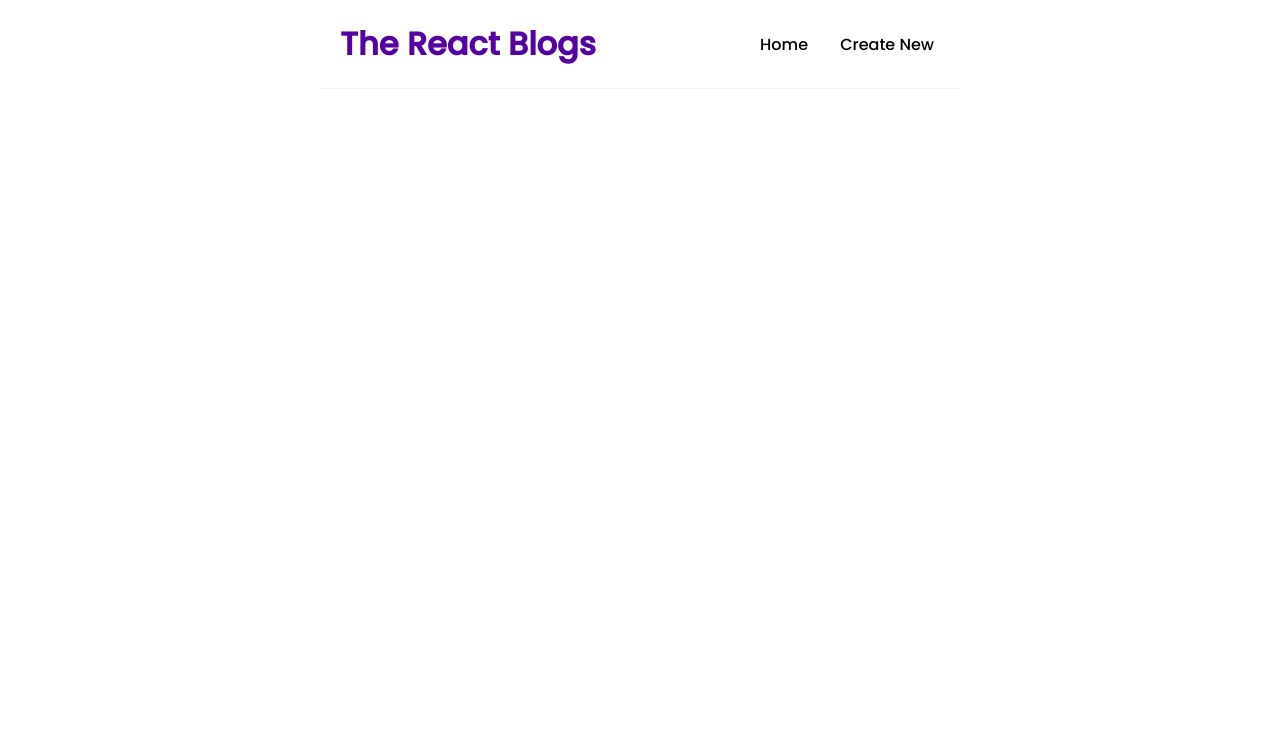
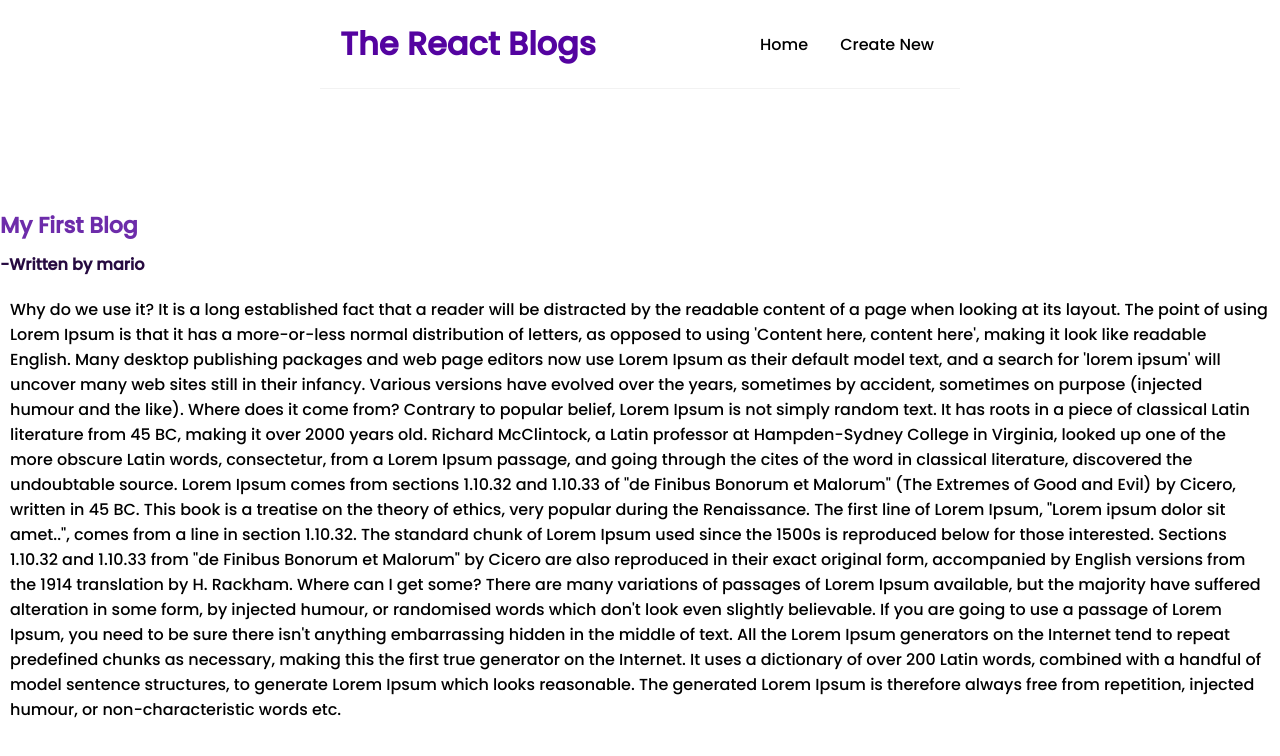
Before and after one commit to AditiJalaj/react-blogs, a React (Create React App) app: page /blogs/1 in a window 1280 px wide. Shown: the top 756 px of the page. Built offline with nearby package versions, Linux system fonts and the light colour scheme; data requests are answered from the project's data file.

Commit message:
blog-detail with custom hook

```diff
--- a/src/App.js
+++ b/src/App.js
@@ -3,6 +3,8 @@
 import Home from './components/Home'
 import {BrowserRouter as Router, Route , Switch } from 'react-router-dom'
 import Create from './components/Create'
+import BlogDetails from './components/BlogDetails'
+
 
 function App() {
   return (
@@ -13,7 +15,7 @@
      <Switch>
      <Route path="/" exact={true}>   <Home/>  </Route>
      <Route path="/create"> <Create/> </Route>
-
+     <Route path="/blogs/:id"> <BlogDetails/> </Route>
      </Switch>
 
     </div>
--- /dev/null
+++ b/src/components/BlogDetails.js
@@ -0,0 +1,21 @@
+import { useParams } from "react-router";
+import useFetch from "../custom-hooks/useFetch";
+
+const BlogDetails = () => {
+    const {id}= useParams()
+    const {error,data:blog,isPending}=useFetch('http://localhost:8000/blogs/'+id)
+
+    return (
+        <div className="blog-details">
+        {isPending && <div>Loading...</div>}
+        {error && <div> Error - {error} </div>}
+        {blog && <article>
+            <h1>{blog.title}</h1>
+            <h3>-Written by {blog.author}</h3>
+            <div>{blog.body}</div>
+            </article>}
+        </div>
+    );
+}
+
+export default BlogDetails;
--- a/src/components/BlogList.js
+++ b/src/components/BlogList.js
@@ -1,3 +1,5 @@
+import {Link } from 'react-router-dom'
+
 const BlogList = (props) => {
     const blog=props.blog
     const title=props.title
@@ -8,11 +10,12 @@
         <h2>{title}</h2>
         {blog.map((b)=>(
             <div className="blog-preview" key={b.id}>
+            <Link to={`/blogs/${b.id}`}>
             <h2>{b.title} </h2>
             <p>written by {b.author}</p>
+            </Link>
 
            {/* <button onClick={()=>handleDelete(b.id)}>Delete button</button>*/}
-
             </div>
 
         ))}
--- a/src/custom-hooks/useFetch.js
+++ b/src/custom-hooks/useFetch.js
@@ -40,7 +40,7 @@
          })
         },1000)
         return ()=>{
-            //abort whichevr fetch it's associated to
+            //abort whichever fetch it's associated to
             abortCont.abort()
         }
     },[url])
--- a/src/index.css
+++ b/src/index.css
@@ -56,3 +56,34 @@
   color:royalblue;
   margin-bottom: 8px;;
 }
+.blog-preview a {
+  text-decoration: none;
+}
+
+
+/* blog details page */
+.blog-details h3{
+  font-size: 16px;
+  color:rgb(39, 11, 65);
+  margin-bottom:  10px
+}
+
+.blog-details h1{
+  font-size: 22px;
+  color:rgb(109, 44, 170);
+  margin-bottom:  10px
+}
+
+
+.blog-details div{
+  margin: 20px 10px;
+}
+
+/* .blog-details button{
+  background: rgb(55, 21, 99);
+  color:cornsilk;
+  border:0;
+  padding: 8px;
+  border-radius: 8px;
+  cursor: pointer;
+} */
```
